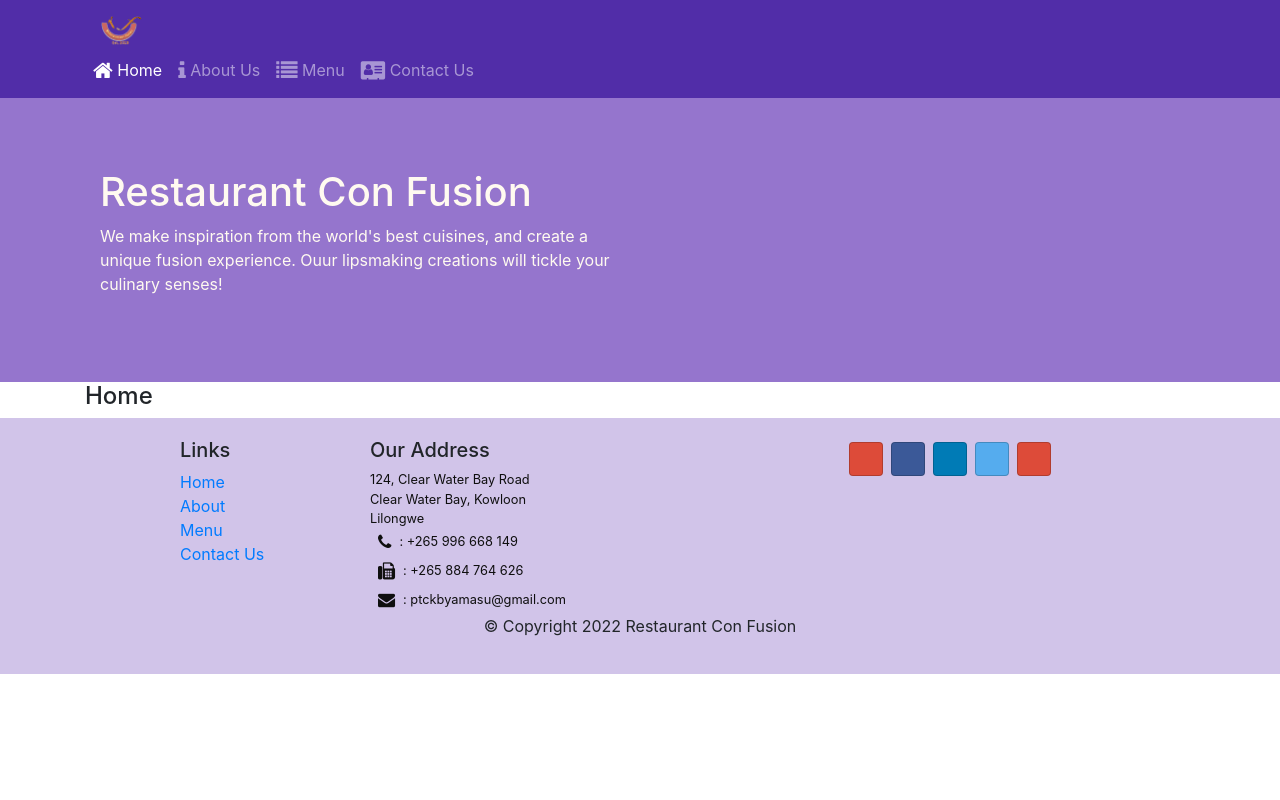
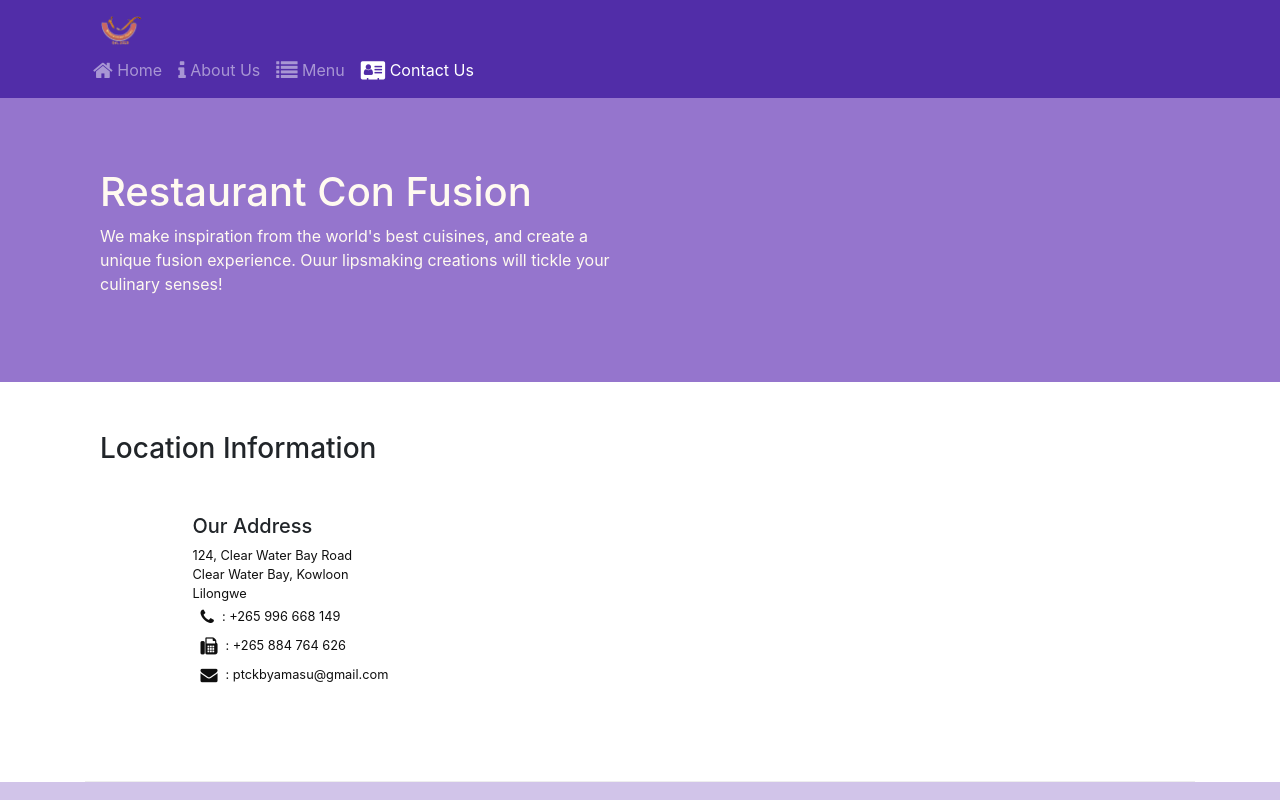
Before and after one commit to byamasu-patrick/SmartRestaurant, a React (Create React App) app: page /contactus in a window 1280 px wide. Before the commit this address led to /home. Shown: the top 800 px of the page. Built offline with nearby package versions, Linux system fonts and the light colour scheme.

Commit message:
Contact Page

```diff
--- /dev/null
+++ b/src/components/ContactComponent.js
@@ -0,0 +1,28 @@
+import React, { Component } from "react";
+
+function Contact(){
+    return (
+        <div className = "container">
+            <div className = "row row-content">
+                <div className = "col-12">
+                    <h3>Location Information</h3>
+                </div>
+                <div className = "col-12 col-sm-4 offset-sm-1">
+                    <h5>Our Address</h5>
+                    <address>
+                        124, Clear Water Bay Road <br/>
+                        Clear Water Bay, Kowloon<br/>
+                        Lilongwe <br/>
+                        <li className = "fa fa-phone fa-lg m-2"></li>: +265 996 668 149<br/>
+                        <li className = "fa fa-fax fa-lg m-2"></li>: +265 884 764 626<br/>
+                        <li className = "fa fa-envelope fa-lg m-2"></li>: <a>ptckbyamasu@gmail.com </a>
+                    </address>
+                </div>
+            </div>
+        </div>
+    );
+
+
+}
+
+export default Contact;
--- a/src/components/MainComponent.js
+++ b/src/components/MainComponent.js
@@ -4,6 +4,7 @@ import Dishdetail from './DishdetailComponent';
 import Home from './HomeComponent'
 import Header from './HeaderComponent';
 import Footer from './FooterComponent';
+import Contact from './ContactComponent';
 import { DISHES } from '../shared/dishes';
 import { Switch, Route, Redirect } from 'react-router-dom';
 
@@ -27,6 +28,7 @@ class Main extends Component {
             <Switch>
                 <Route path = "/home" component = { HomePage } />
                 <Route exact path ="/menu" component = { () => <Menu dishes = {this.state.dishes} /> } />
+                <Route exact path ="/contactus" component = { Contact } />
                 <Redirect to = "/home" />
             </Switch>
             <Footer/>
```
